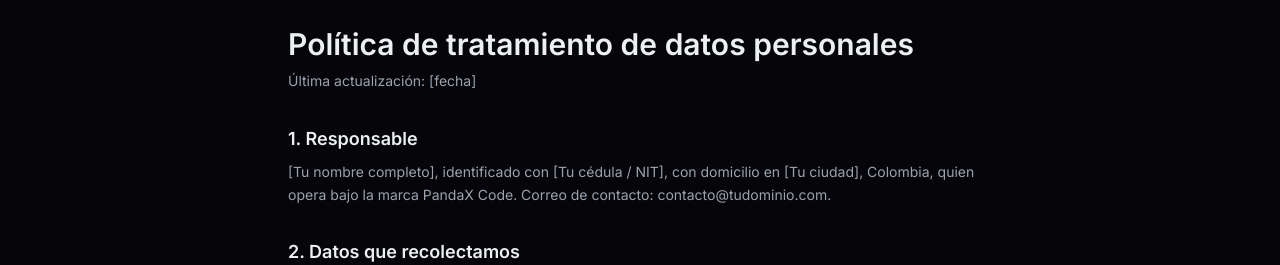
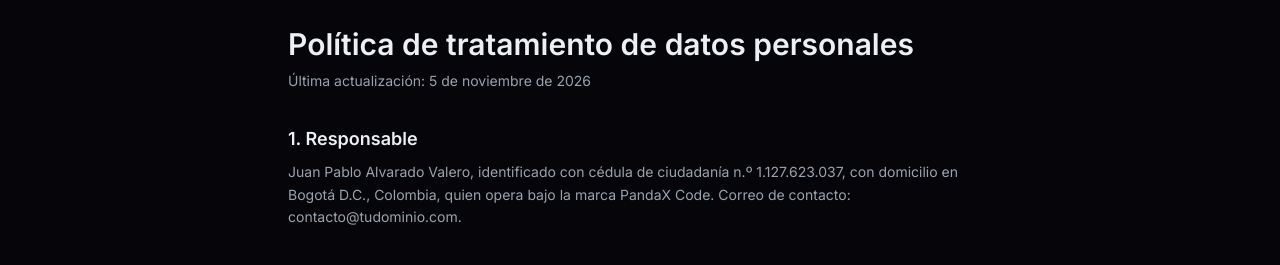
Before and after one commit to Juanpav78/Enterprise_PandaXCode, a React (Vite) app: page /privacidad in a window 1280 px wide. Shown: the part 152-417 px from the top of the page. Built offline with nearby package versions, Linux system fonts and the light colour scheme; no server answers.

Commit message:
docs(code): completar los datos del responsable en la política de privacidad
Co-Authored-By: Claude Opus 5.5 <noreply@anthropic.com>

```diff
--- a/src/pages/Privacy.jsx
+++ b/src/pages/Privacy.jsx
@@ -1,10 +1,12 @@
 import Seo from '../components/Seo'
 import { config } from '../config'
 
-// PLANTILLA BASE. Completa los datos entre [ ] y revísala antes de publicar.
-const RESPONSABLE = '[Tu nombre completo]'
-const DOCUMENTO = '[Tu cédula / NIT]'
-const CIUDAD = '[Tu ciudad]'
+// Datos del responsable del tratamiento (Ley 1581 de 2012). Si cambian (p. ej. al constituir
+// la empresa con NIT), actualízalos aquí junto con la fecha de actualización.
+const RESPONSABLE = 'Juan Pablo Alvarado Valero'
+const DOCUMENTO = 'cédula de ciudadanía n.º 1.127.623.037'
+const CIUDAD = 'Bogotá D.C.'
+const ACTUALIZACION = '5 de noviembre de 2026'
 
 export default function Privacy() {
   return (
@@ -12,7 +14,7 @@ export default function Privacy() {
       <Seo title="Política de privacidad" />
       <article className="container-px max-w-3xl pt-20 text-sm leading-relaxed text-muted">
         <h1 className="text-3xl font-semibold text-ink">Política de tratamiento de datos personales</h1>
-        <p className="mt-2">Última actualización: [fecha]</p>
+        <p className="mt-2">Última actualización: {ACTUALIZACION}</p>
 
         <h2 className="mt-8 text-lg font-semibold text-ink">1. Responsable</h2>
         <p className="mt-2">
```
